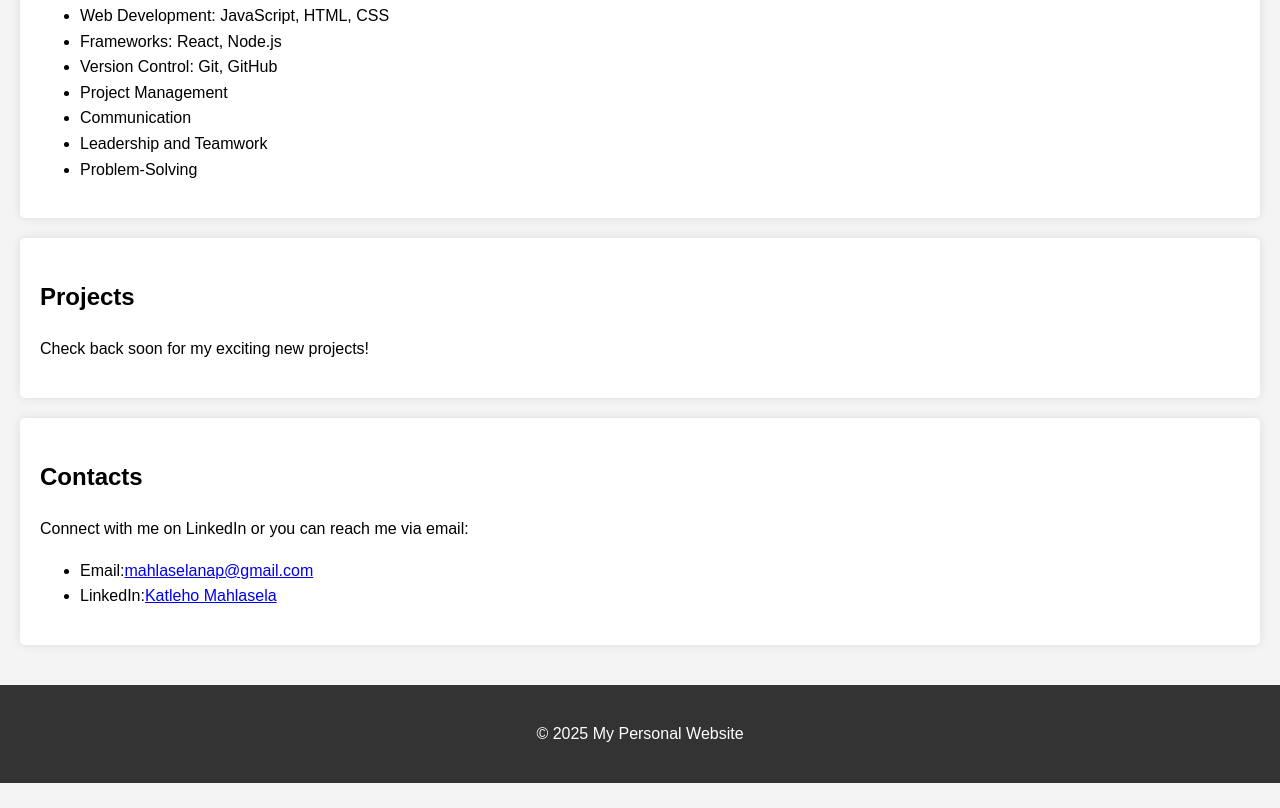
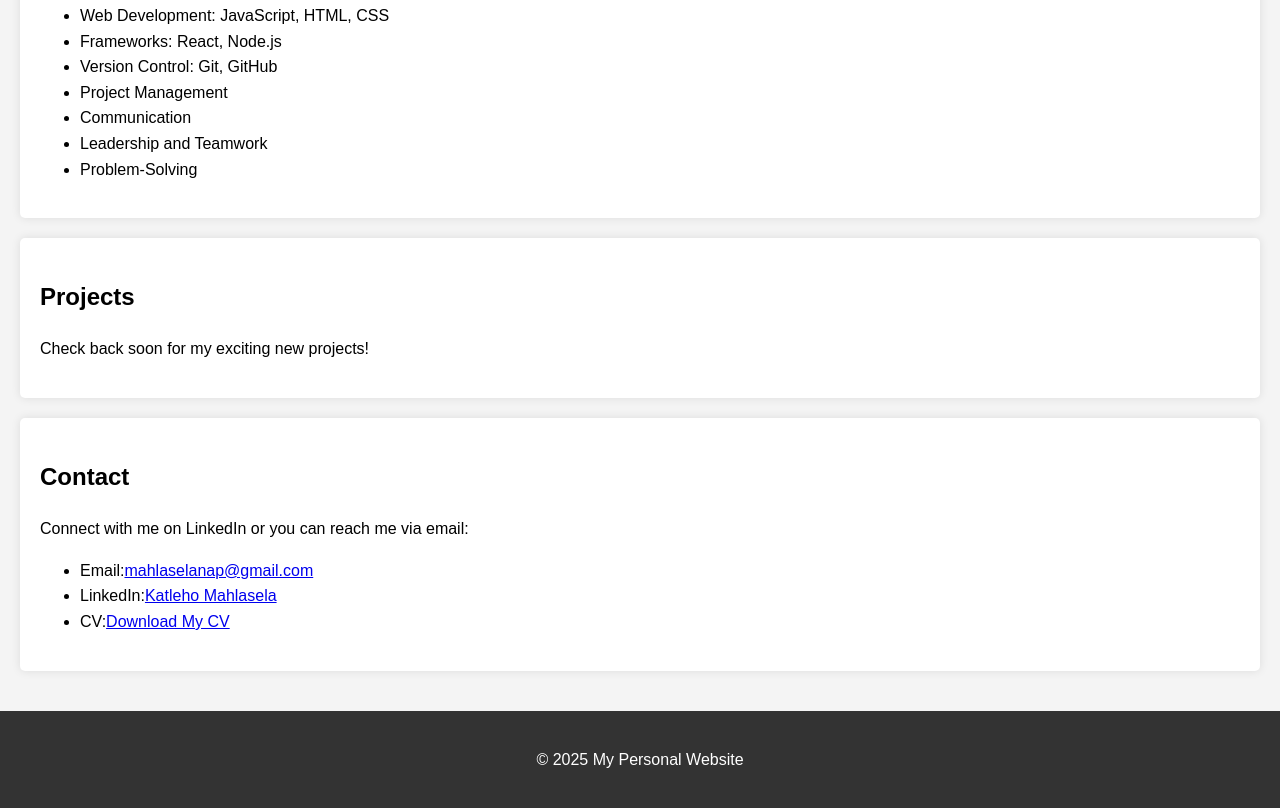
Before and after one commit to KatzSA/katlehomahlasela.github.io, a plain HTML site: page index.html in a window 1280 px wide. Shown: the part 715-1523 px from the top of the page. Before the commit the page ends 1498 px from the top, so only its background shows below. Drawn offline with Linux system fonts and the light colour scheme.

Commit message:
Updated index.html with CV link

```diff
--- a/index.html
+++ b/index.html
@@ -50,7 +50,7 @@
         <p>Check back soon for my exciting new projects!</p>
       </section>
       <section id="contact">
-        <h2>Contacts</h2>
+        <h2>Contact</h2>
         <p>Connect with me on LinkedIn or you can reach me via email:</p>
         <ul>
           <li>
@@ -62,7 +62,15 @@
             LinkedIn:<a
               href="https://www.linkedin.com/in/katleho-mahlasela-b3a44b1a3/"
               target="_blank"
-              >Katleho Mahlasela</a>
+              >Katleho Mahlasela</a
+            >
+          </li>
+          <li>
+            CV:<a
+              href="https://drive.google.com/file/d/1QbLPGt6VCAnMf6OlvVH-cpprWJjry3KO/view?usp=sharing"
+              target="_blank"
+              >Download My CV</a
+            >
           </li>
         </ul>
       </section>
```
